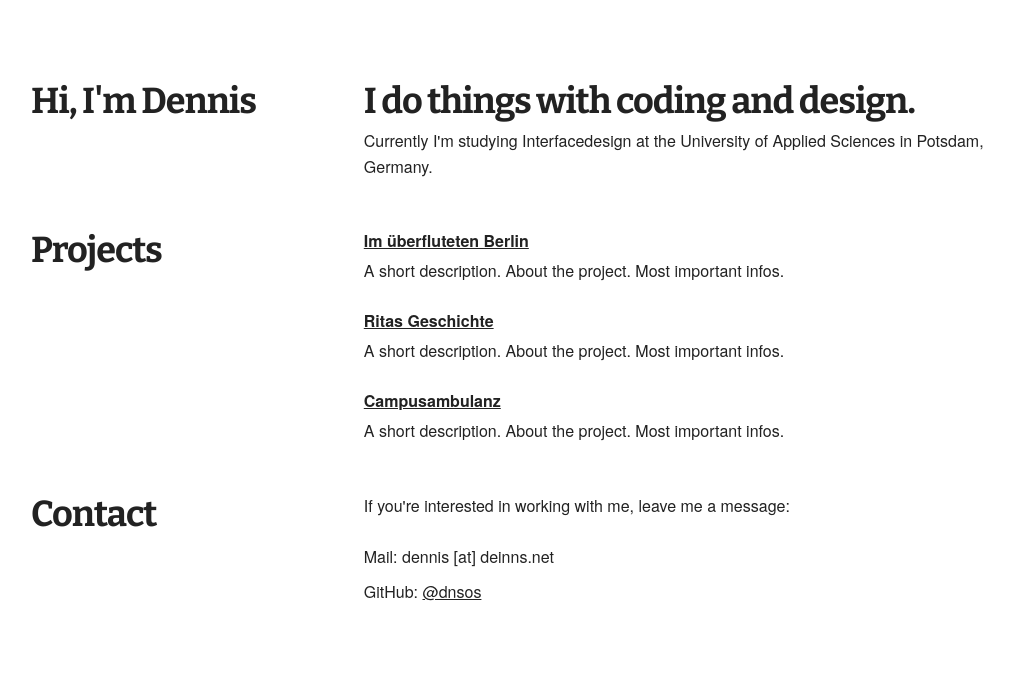
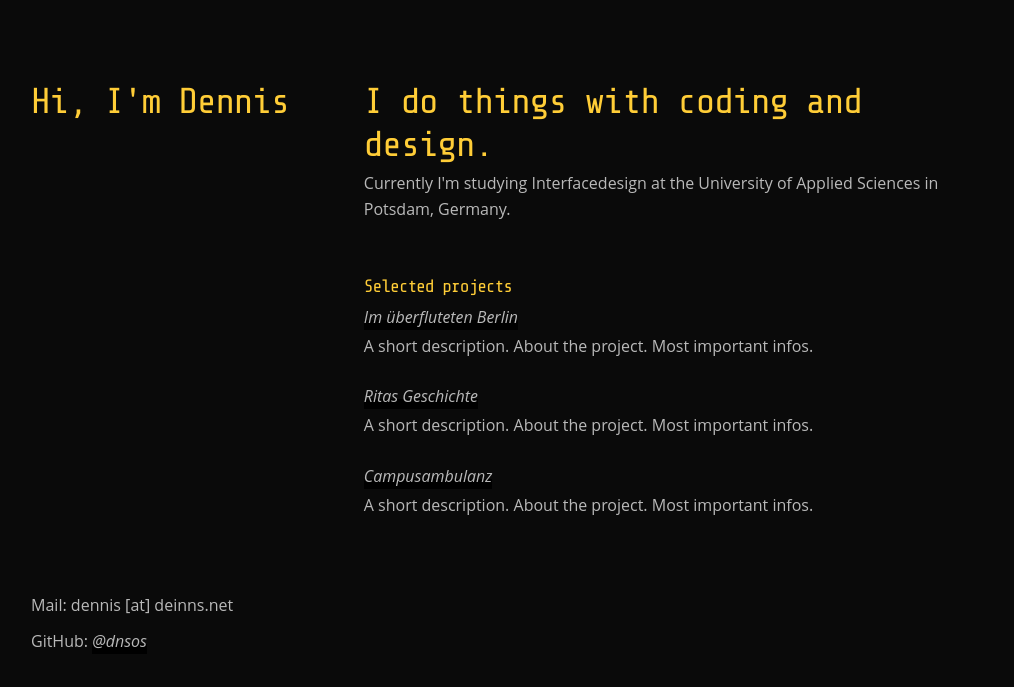
Before and after one commit to dnsos/deinns, a Jekyll site: the page built from index.html, in a window 1280 px wide. Shown: the top 687 px of the page, without its empty margins (129-1143 px from the left). Built offline with Jekyll 4.4.1, drawn with Linux system fonts in a browser that asks for light colours.

Commit message:
Initial styling

```diff
--- a/_includes/contact.html
+++ b/_includes/contact.html
@@ -1,9 +1,5 @@
 <section class="row">
-  <section class="four columns">
-    <h2>Contact</h2>
-  </section>
-  <section class="eight columns">
-    <p>If you're interested in working with me, leave me a message:</p>
+  <section class="twelve columns">
     <ul>
       <li>Mail: dennis [at] deinns.net</li>
       <li>GitHub: <a href="https://github.com/dnsos" target="_blank">@dnsos</a></li>
--- a/_includes/intro.html
+++ b/_includes/intro.html
@@ -1,9 +1,25 @@
-<section class="row intro">
-  <section class="four columns">
+<section class="row">
+
+  <section class="four columns hi">
     <h1>Hi, I'm Dennis</h1>
   </section>
+
   <section class="eight columns">
-    <h1>I do things with coding and design.</h1>
-    <p>Currently I'm studying Interfacedesign at the University of Applied Sciences in Potsdam, Germany.</p>
+
+    <section class="intro">
+      <h1>I do things with coding and design.</h1>
+      <p>Currently I'm studying Interfacedesign at the University of Applied Sciences in Potsdam, Germany.</p>
+    </section>
+
+    <section class="projects">
+      <h2>Selected projects</h2>
+      <h3><a href="https://imueberflutetenberlin.github.io/" target="_blank">Im überfluteten Berlin</a></h3>
+      <p>A short description. About the project. Most important infos.</p>
+      <h3><a href="https://dnsos.github.io/ritasgeschichte/" target="_blank">Ritas Geschichte</a></h3>
+      <p>A short description. About the project. Most important infos.</p>
+      <h3><a href="http://fhp-campusambulanz.de/" target="_blank">Campusambulanz</a></h3>
+      <p>A short description. About the project. Most important infos.</p>
+    </section>
+
   </section>
 </section>
--- a/_layouts/default.html
+++ b/_layouts/default.html
@@ -9,8 +9,8 @@
     <meta name="author" content="dennis">
 
     <link rel="stylesheet" href="css/normalize.css">
-    <link rel="stylesheet" href="css/skeleton.css">
-    <link href="https://fonts.googleapis.com/css?family=Bitter:400,700" rel="stylesheet">
+    <link rel="stylesheet" href="css/main.css">
+    <link href="https://fonts.googleapis.com/css?family=Share+Tech+Mono" rel="stylesheet">
 
   </head>
   <body>
--- a/css/skeleton.css
+++ b/_scss/_skeleton.scss
@@ -125,8 +125,9 @@ body {
   font-size: 1.6em; /* currently ems cause chrome bug misinterpreting rems on body element */
   line-height: 1.6;
   font-weight: 400;
-  font-family: "Raleway", "HelveticaNeue", "Helvetica Neue", Helvetica, Arial, sans-serif;
-  color: #222; }
+  font-family: "Open Sans", "HelveticaNeue", "Helvetica Neue", Helvetica, Arial, sans-serif;
+  background-color: $baseColor;
+  color: $neutralColor; }
 
 
 /* Typography
@@ -134,12 +135,13 @@ body {
 h1, h2, h3, h4, h5, h6 {
   margin-top: 0;
   margin-bottom: .5rem;
-  font-weight: 700; }
+  font-weight: 400;
+  color: $primaryColor; }
 h1, h2 {
-  font-family: 'Bitter';
+  font-family: 'Share Tech Mono';
 }
 h1 { font-size: 4.0rem; line-height: 1.2;  letter-spacing: -.1rem;}
-h2 { font-size: 4.0rem; line-height: 1.2; letter-spacing: -.1rem; }
+h2 { font-size: 1.8rem; line-height: 1.5; letter-spacing: -.1rem; }
 h3 { font-size: 1.6rem; line-height: 1.5;  letter-spacing: 0; }
 h4 { font-size: 1.6rem; line-height: 1.5; letter-spacing: 0; }
 h5 { font-size: 1.6rem; line-height: 1.5;  letter-spacing: 0; }
@@ -148,7 +150,7 @@ h6 { font-size: 1.6rem; line-height: 1.5;  letter-spacing: 0; }
 /* Larger than phablet */
 @media (min-width: 750px) {
   h1 { font-size: 3.6rem; }
-  h2 { font-size: 3.6rem; }
+  h2 { font-size: 1.8rem; }
   h3 { font-size: 1.6rem; }
   h4 { font-size: 1.6rem; }
   h5 { font-size: 1.6rem; }
@@ -162,9 +164,14 @@ p {
 /* Links
 –––––––––––––––––––––––––––––––––––––––––––––––––– */
 a {
-  color: #222; }
+  color: $neutralColor;
+  font-style: italic;
+  text-decoration: none;
+  box-shadow: inset 0 -0.8rem 0 darken($baseColor, 10%), 0 .2rem 0 darken($baseColor, 10%);
+  transition: box-shadow .4s;
+  overflow: hidden; }
 a:hover {
-  color: #444; }
+  box-shadow: inset 0 -2.4rem 0 darken($baseColor, 10%), 0 .2rem 0 darken($baseColor, 10%); }
 
 
 /* Buttons
@@ -383,6 +390,14 @@ hr {
   border-width: 0;
   border-top: 1px solid #E1E1E1; }
 
+::selection {
+  color: rgb(255, 255, 255);
+  background-color: lighten($neutralColor, 5%); }
+
+::-moz-selection {
+  color: rgb(255, 255, 255);
+  background-color: lighten($neutralColor, 5%); }
+
 
 /* Clearing
 –––––––––––––––––––––––––––––––––––––––––––––––––– */
@@ -397,8 +412,12 @@ hr {
 
 /* Custom
 –––––––––––––––––––––––––––––––––––––––––––––––––– */
-.intro:first-child {
+.hi {
   margin-bottom: 0;
+}
+
+.intro, .projects {
+  margin-bottom: 5rem;
 }
 
 
--- /dev/null
+++ b/_scss/_variables.scss
@@ -0,0 +1,3 @@
+$baseColor: rgb(10, 10, 10);
+$neutralColor: rgb(185, 185, 185);
+$primaryColor: rgb(255, 205, 55);
--- /dev/null
+++ b/css/main.scss
@@ -0,0 +1,6 @@
+---
+# Never touch this file. All changes are made in the files inside the _scss-folder.
+---
+
+@import "variables";
+@import "skeleton";
--- a/index.html
+++ b/index.html
@@ -7,7 +7,6 @@ title: deinns | Coding, Interfacedesign, Webdesign
 {% include intro.html %}
 
 <!-- PROJECTS -->
-{% include projects.html %}
 
 <!-- CONTACT -->
 {% include contact.html %}
```
